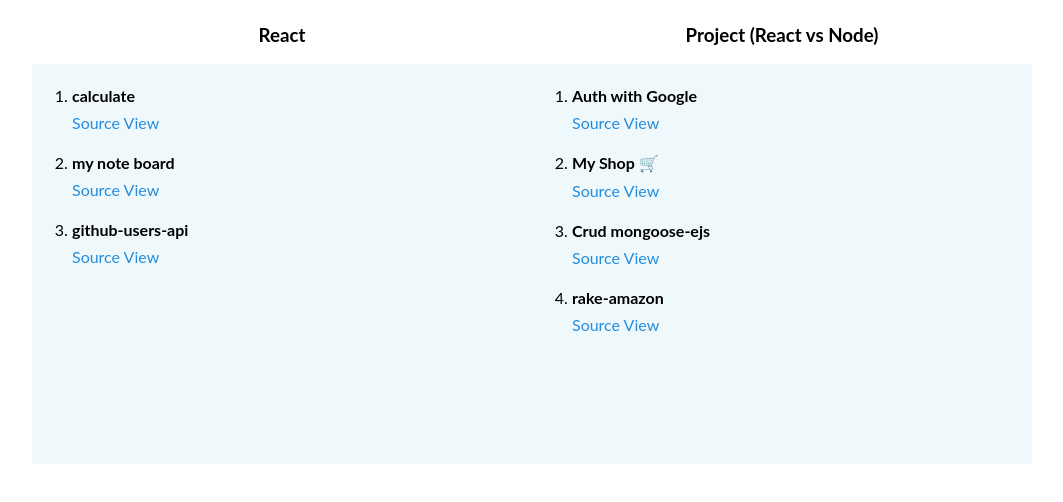
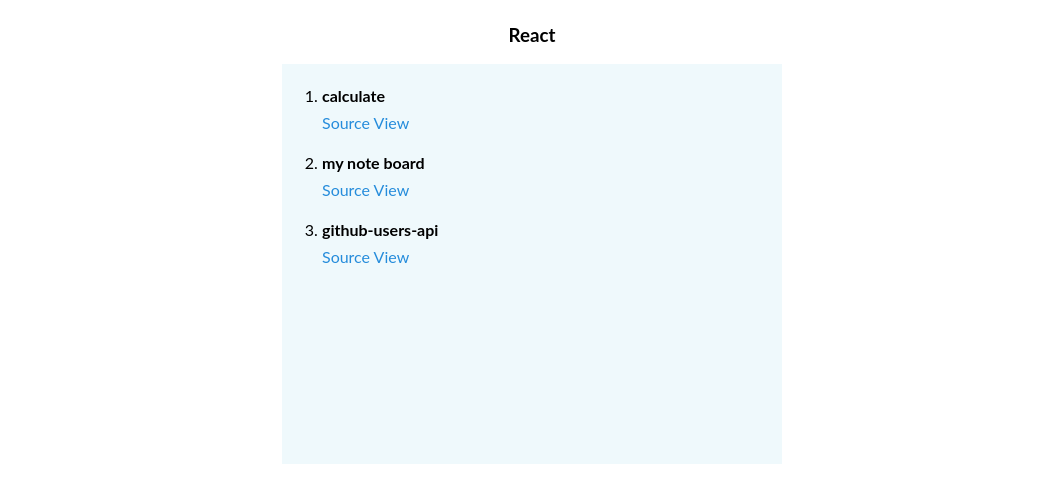
Before and after one commit to hoangphuong965/aaa, a plain HTML site: page project.html in a window 1280 px wide. Shown: the part 112-614 px from the top of the page, without its empty margins (108-1171 px from the left). Drawn offline with Linux system fonts and the light colour scheme.

Commit message:
Update project.html

```diff
--- a/project.html
+++ b/project.html
@@ -59,65 +59,6 @@
             </ol>
           </article>
         </div>
-        <div>
-          <h3>Project (React vs Node)</h3>
-          <article>
-            <ol class="olhtml">
-              <li>
-                <h4>Auth with Google</h4>
-                <a
-                  href="https://github.com/hoangphuong965/authwithgoole"
-                  target="_blank"
-                  >Source</a
-                >
-                <a
-                  href="https://gentle-dusk-87517.herokuapp.com/notlogin"
-                  target="_blank"
-                  >View</a
-                >
-              </li>
-              <li>
-                <h4>My Shop 🛒</h4>
-                <a
-                  href="https://github.com/hoangphuong965/myshop"
-                  target="_blank"
-                  >Source</a
-                >
-                <a
-                  href="https://dry-woodland-32606.herokuapp.com/"
-                  target="_blank"
-                  >View</a
-                >
-              </li>
-              <li>
-                <h4>Crud mongoose-ejs</h4>
-                <a
-                  href="https://github.com/hoangphuong965/crud-mongoose-ejs"
-                  target="_blank"
-                  >Source</a
-                >
-                <a
-                  href="https://quiet-fortress-88816.herokuapp.com/"
-                  target="_blank"
-                  >View</a
-                >
-              </li>
-              <li>
-                <h4>rake-amazon</h4>
-                <a
-                  href="https://github.com/hoangphuong965/rake-amazon"
-                  target="_blank"
-                  >Source</a
-                >
-                <a
-                  href="https://fierce-mesa-93758.herokuapp.com/"
-                  target="_blank"
-                  >View</a
-                >
-              </li>
-            </ol>
-          </article>
-        </div>
       </article>
     </div>
   </body>
```
